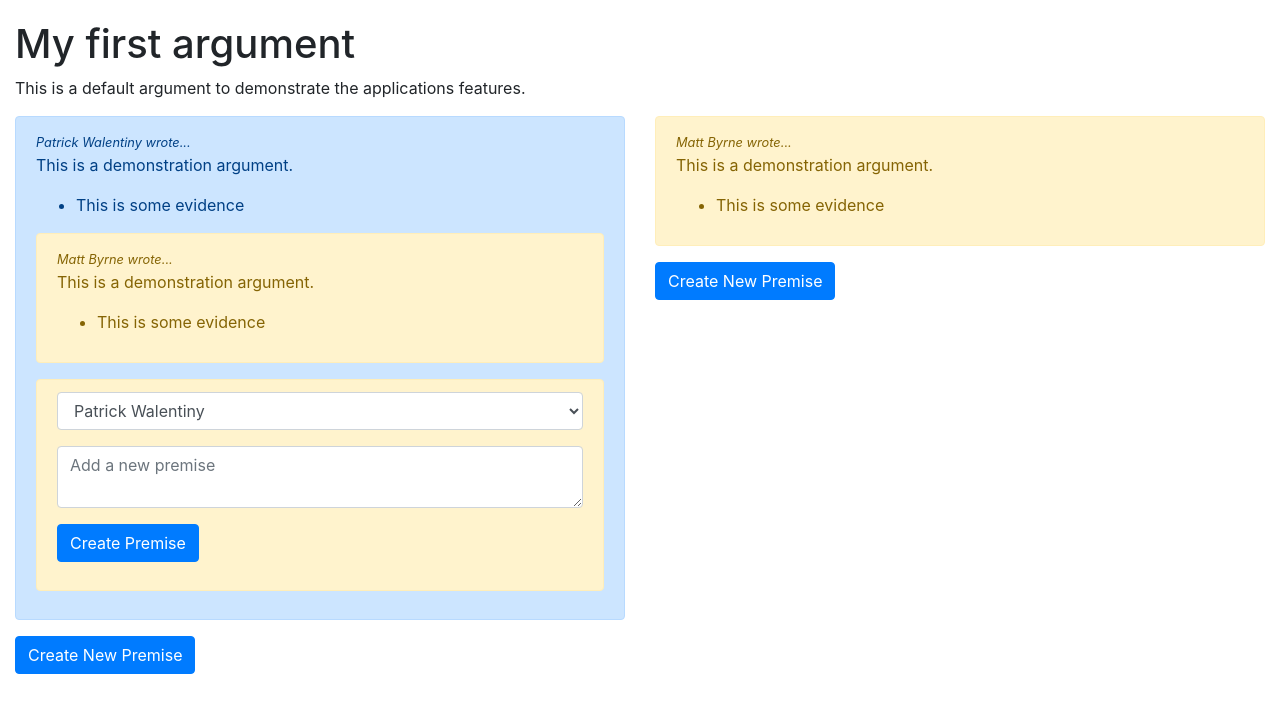
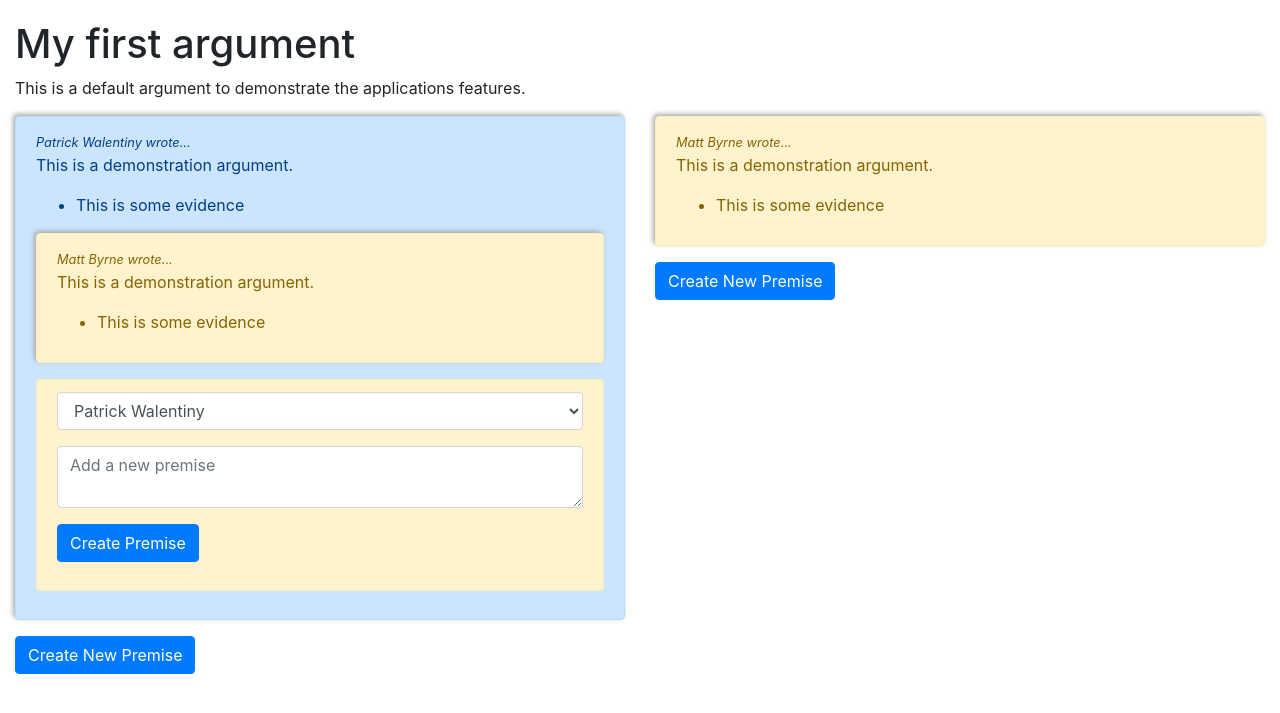
Before and after one commit to pjwalen/argumentum, a Flask app: page /argument/1?create_premise_id=1 in a window 1280 px wide. Shown: the part 56-769 px from the top of the page. Run offline with Flask 2, Linux system fonts and the light colour scheme; data that the repository does not hold is empty; some libraries are stand-ins or nearby versions.

Commit message:
Give premise boxes a dropshadow.

```diff
--- a/argumentum/static/argumentum.css
+++ b/argumentum/static/argumentum.css
@@ -1,3 +1,8 @@
 .premise-menu > a, .evidence-menu > a {
     opacity: .2;
 }
+
+.premise {
+    /*border-width: 1px;*/
+    box-shadow: -2px -2px 5px #aaa;
+}
```
